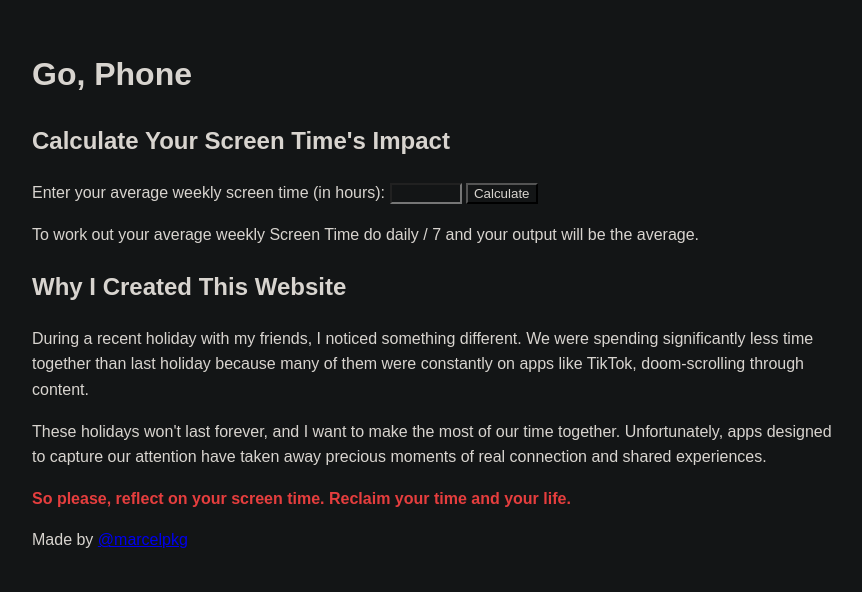
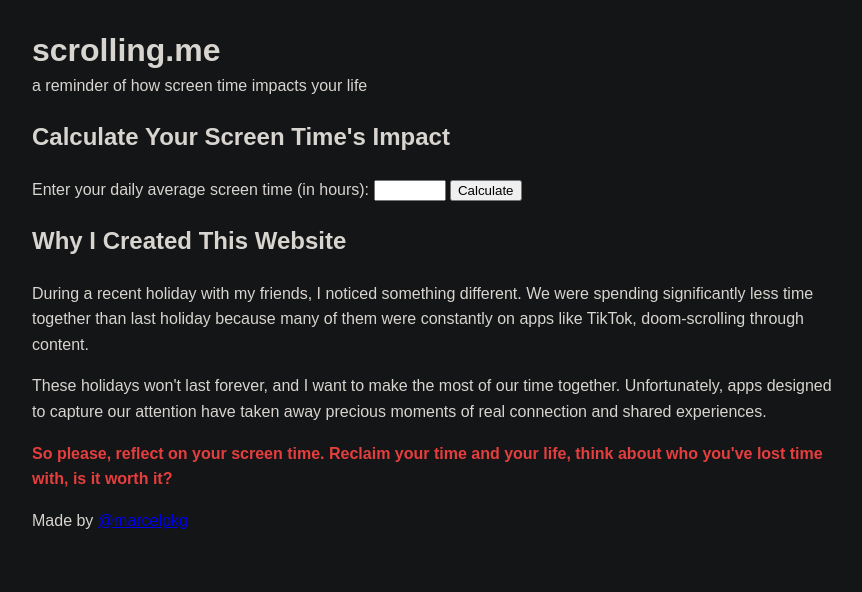
Before and after one commit to marcelpkg/scrolling.me, a plain HTML site: page index.html in a window 1280 px wide. Shown: the whole page, without its empty margins (208-1070 px from the left). Drawn offline with Linux system fonts and the light colour scheme.

```diff
--- a/index.html
+++ b/index.html
@@ -3,35 +3,39 @@
   <head>
     <meta charset="UTF-8" />
     <meta name="viewport" content="width=device-width, initial-scale=1.0" />
-    <title>Go, Phone</title>
+    <title>scrolling.me</title>
     <link rel="stylesheet" href="style.css" />
     <script src="scripts.js" defer></script>
+
+    <meta content="scrolling.me" property="og:title" />
+    <meta
+      content="a reminder of how screen time affects your lifespan"
+      property="og:description"
+    />
+    <meta content="https://scrolling.me" property="og:url" />
   </head>
   <body>
-    <main class="container">
+    <div class="container">
       <header>
-        <h1>Go, Phone</h1>
+        <h1 class="main-title">scrolling.me</h1>
+        <p>a reminder of how screen time impacts your life</p>
       </header>
 
       <section>
         <h2>Calculate Your Screen Time's Impact</h2>
         <label for="screenTime"
-          >Enter your average weekly screen time (in hours):</label
+          >Enter your daily average screen time (in hours):</label
         >
         <input
           type="number"
           id="screenTime"
-          class="screentime"
           min="0"
           max="24"
           step="0.1"
-          aria-label="Average weekly screen time in hours"
+          aria-label="Daily average screen time in hours"
         />
-        <button class="calculate" id="calculateButton">Calculate</button>
-        <p>
-          To work out your average weekly Screen Time do daily / 7 and your
-          output will be the average.
-        </p>
+        <button id="calculateButton">Calculate</button>
+
         <div id="result" class="result"></div>
       </section>
 
@@ -51,13 +55,13 @@
         </p>
         <p class="highlight">
           So please, reflect on your screen time. Reclaim your time and your
-          life.
+          life, think about who you've lost time with, is it worth it?
         </p>
       </section>
 
       <footer>
         <p>Made by <a href="https://x.com/@marcelpkg">@marcelpkg</a></p>
       </footer>
-    </main>
+    </div>
   </body>
 </html>
--- a/scripts.js
+++ b/scripts.js
@@ -1,10 +1,11 @@
-document
-  .getElementById("calculateButton")
-  .addEventListener("click", calculateTime);
+document.addEventListener("DOMContentLoaded", () => {
+  const calculateButton = document.getElementById("calculateButton");
+  const screenTimeInput = document.getElementById("screenTime");
+  const resultElement = document.getElementById("result");
+
+  calculateButton.addEventListener("click", calculateTime);
 
   function calculateTime() {
-  const screenTimeInput = document.getElementById("screenTime");
-  const resultElement = document.getElementById("result");
     const screenTime = parseFloat(screenTimeInput.value);
 
     if (isNaN(screenTime) || screenTime < 0 || screenTime > 24) {
@@ -40,3 +41,4 @@ function calculateTime() {
           </ul>
       `;
   }
+});
--- a/style.css
+++ b/style.css
@@ -4,7 +4,9 @@ body {
   background-color: #131516;
   color: #d8d4cf;
 }
-
+.main-title {
+  line-height: 2px;
+}
 .container {
   max-width: 800px;
   margin: 0 auto;
```
Lines whose indentation alone changed are shown as unchanged.
